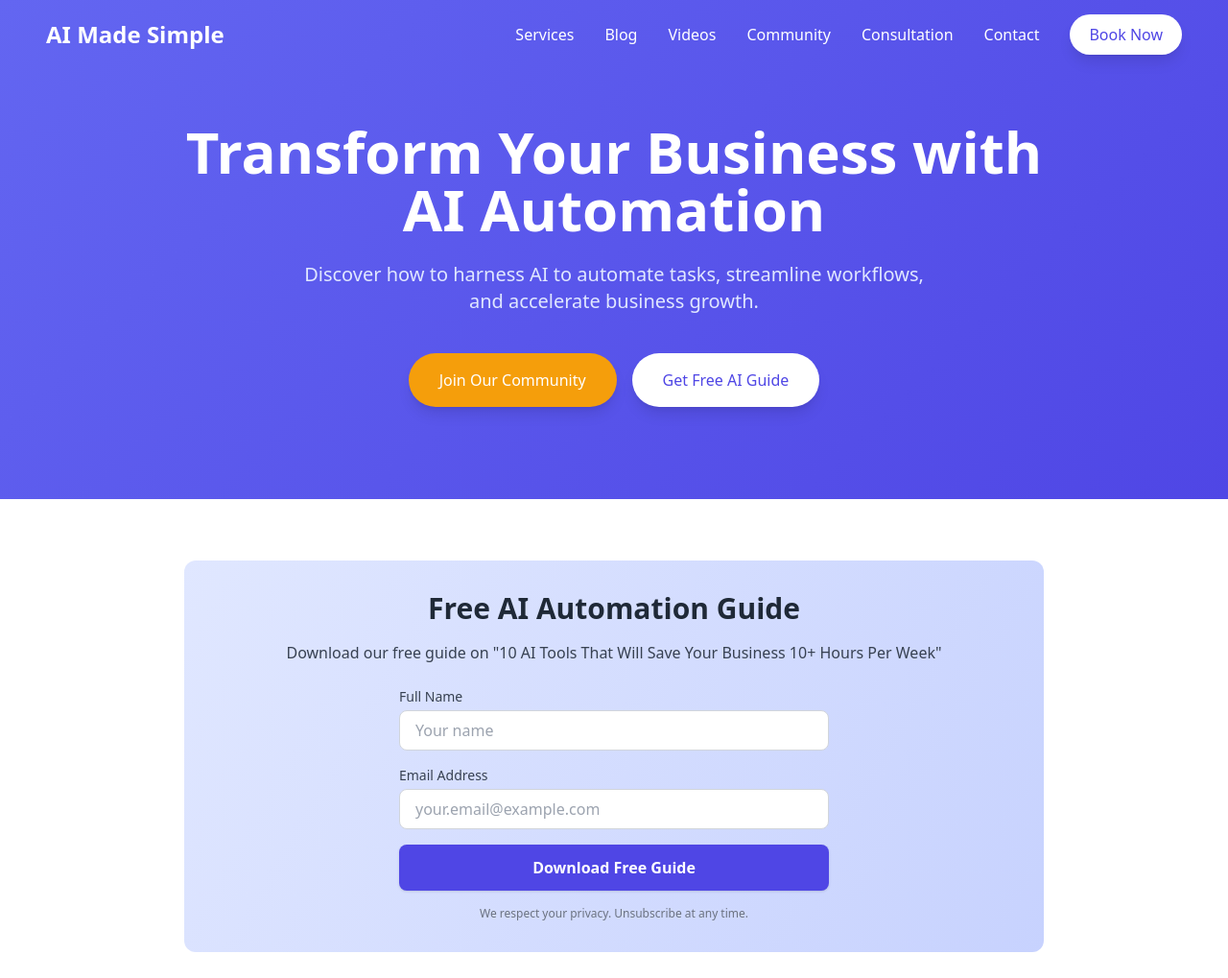
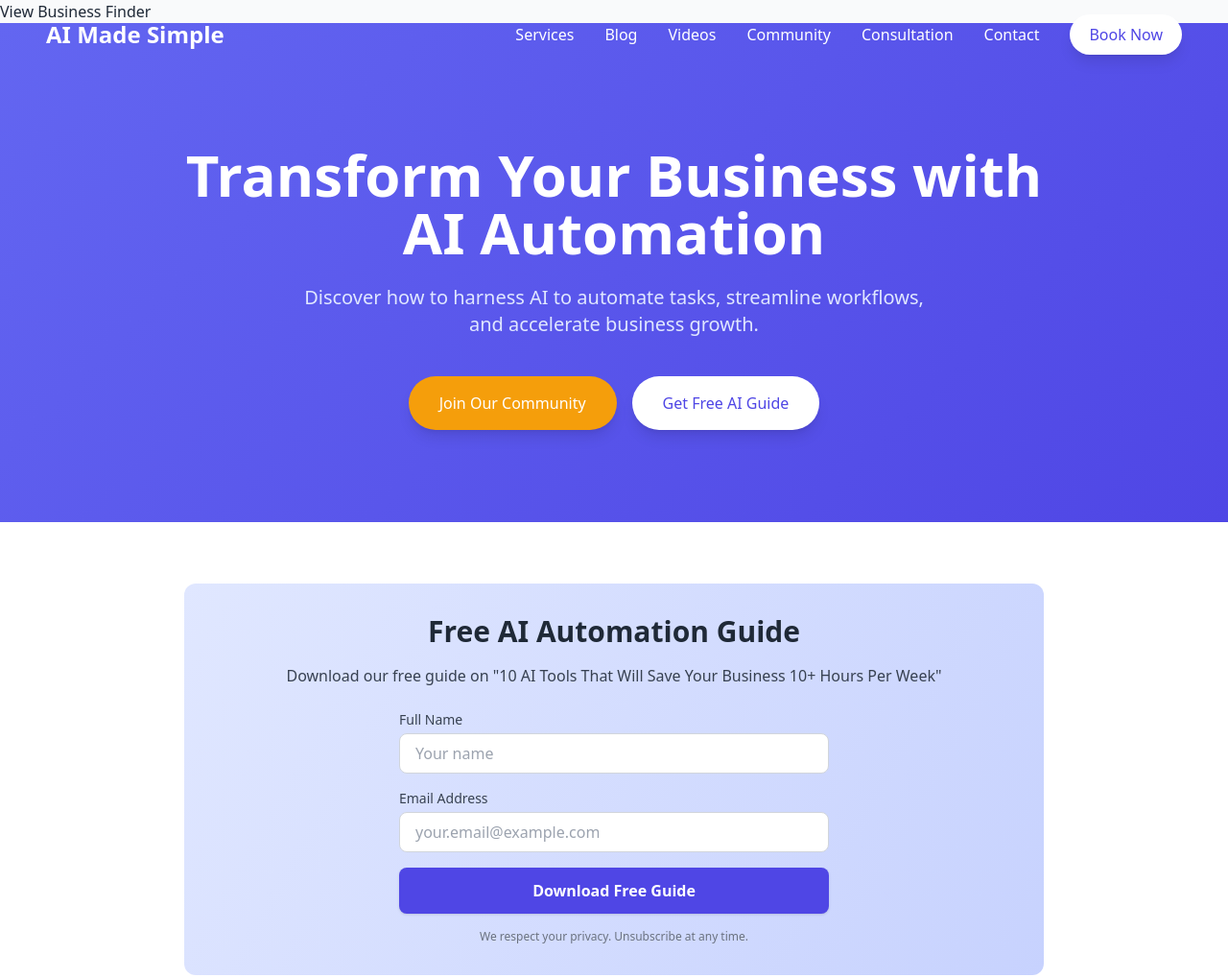
Before and after one commit to whipper2469/whipper2469.github.io, a plain HTML site: page index.html in a window 1280 px wide. Shown: the top 1019 px of the page at 96% size. Drawn offline with nearby package versions, Linux system fonts and the light colour scheme.

Commit message:
Update index.html

```diff
--- a/index.html
+++ b/index.html
@@ -1,6 +1,7 @@
 <!DOCTYPE html>
 <html lang="en">
 <head>
+  <a href="business-finder.html" class="btn btn-primary">View Business Finder</a>
     <meta charset="UTF-8">
     <meta name="viewport" content="width=device-width, initial-scale=1.0">
     <title>AI Made Simple | AI Solutions for Business Growth</title>
```
